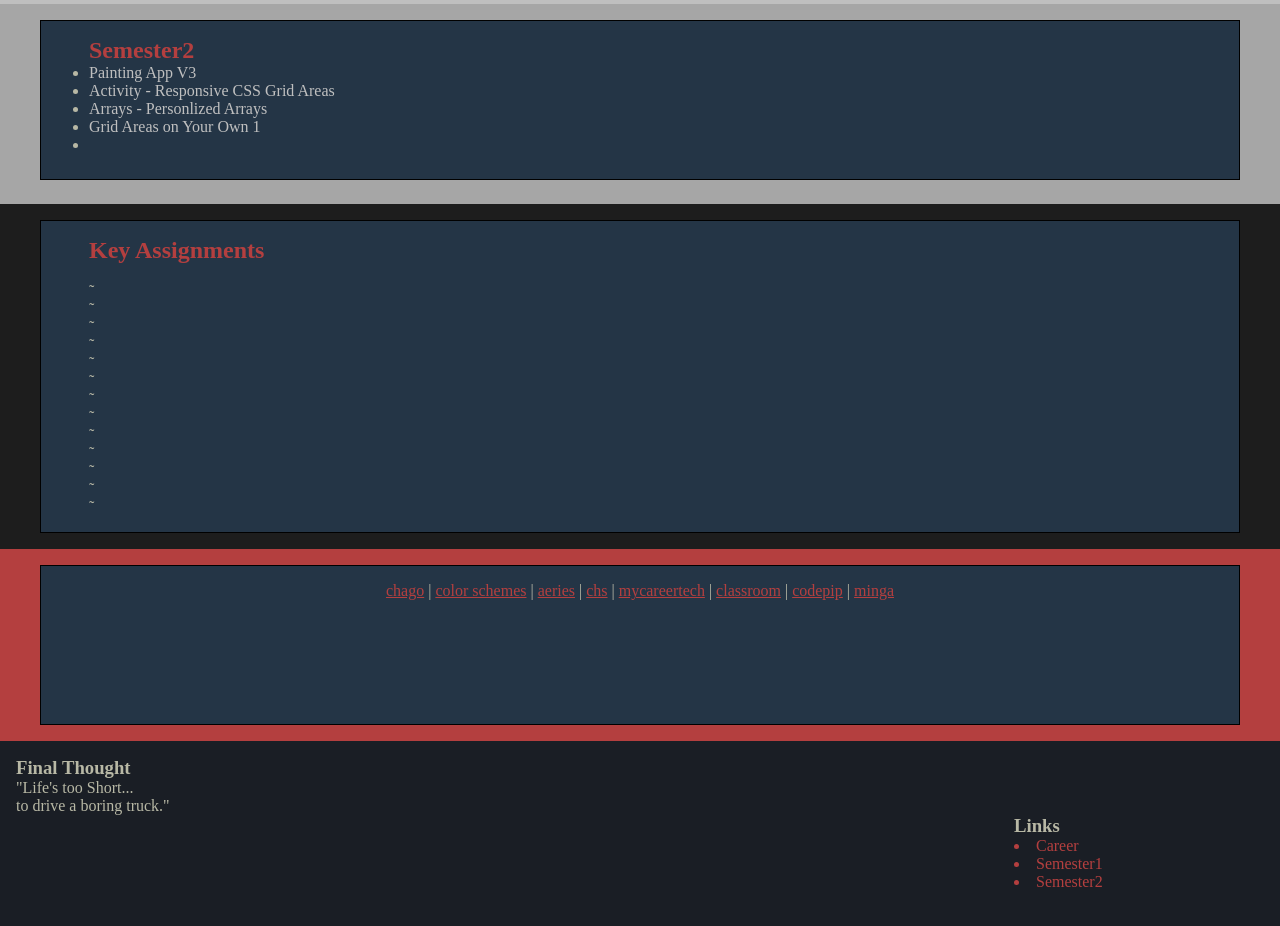
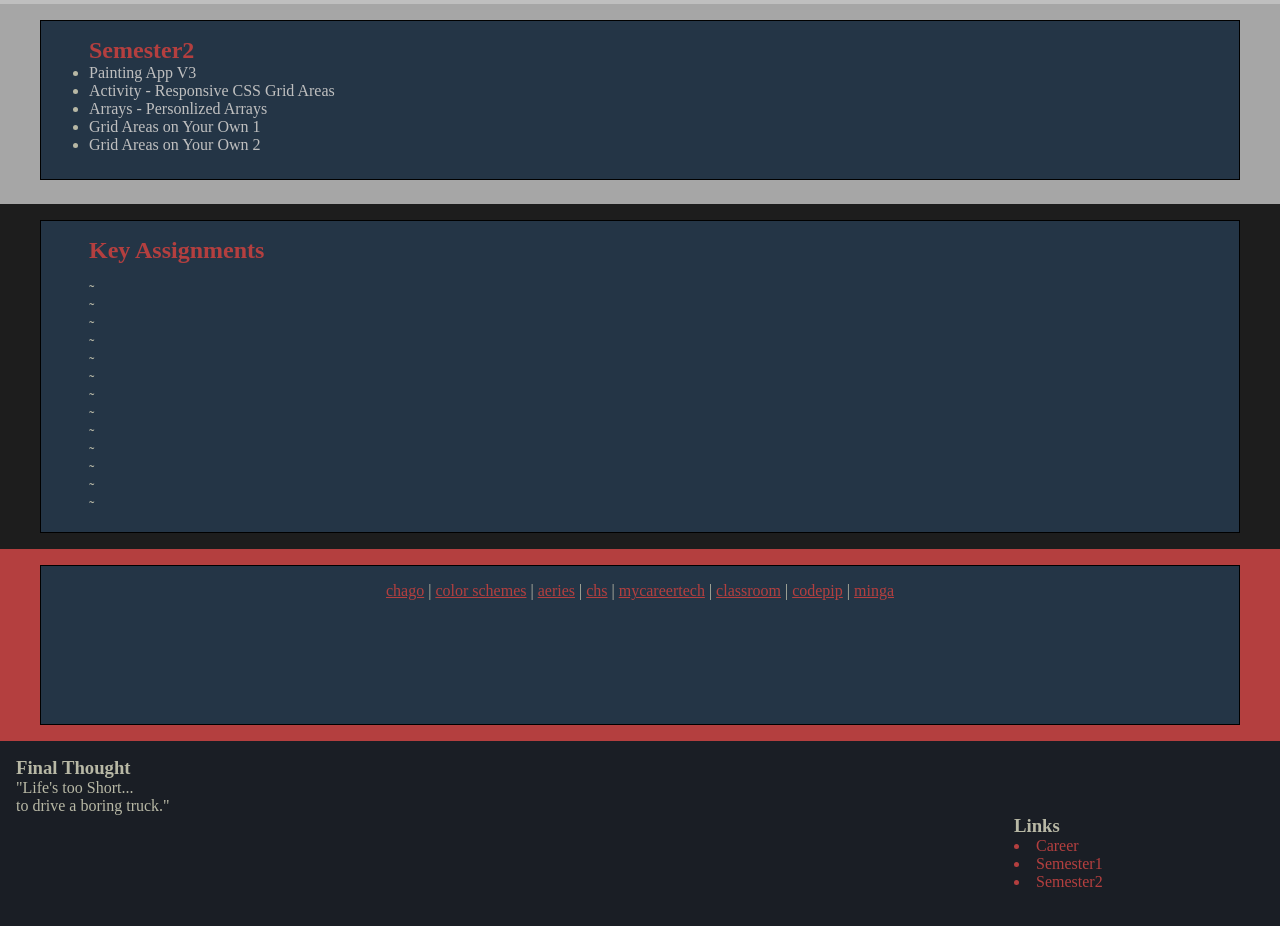
Before and after one commit to dqnielll/dcendejas032024, a plain HTML site: page index.html in a window 1280 px wide. Shown: the part 1020-1946 px from the top of the page. Drawn offline with Linux system fonts and the light colour scheme.

Commit message:
Porfolio Upadte - Flexbox Layot 2

```diff
--- a/index.html
+++ b/index.html
@@ -388,7 +388,7 @@ padding: 1rem;
     <li><a href="CareerSkillsChallenege/2008/index.html">Activity - Responsive CSS Grid Areas</a></li>
     <li><a href="Demos/Arrays/personlizedarrays.html"> Arrays - Personlized Arrays</a></li>
     <li><a href="Activities/GridAreasOnYourOwn1/gridareasonyourown1.html">Grid Areas on Your Own 1 </a></li>
-    <li><a href=""> </a></li>
+    <li><a href="Activities/GridAreasOnYourOwn2/gridareasonyourown2.html">Grid Areas on Your Own 2 </a></li>
 
 </ul>
 </div>
```
